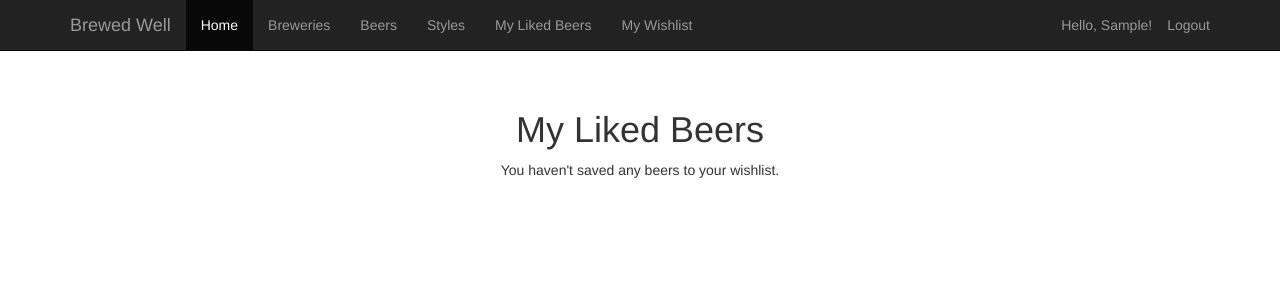
After one commit to sheeksav/brewedwell, a Django app: page /liked/ in a window 1280 px wide. The commit adds this page. Shown: the top 300 px of the page. Run offline with Django 3.2, Linux system fonts and the light colour scheme; the visitor is signed in with stand-in values (Sample User, id 1); data that the repository does not hold is empty; some libraries are stand-ins or nearby versions.

Commit message:
Added Liked Beers list.

```diff
--- a/brewedwell/urls.py
+++ b/brewedwell/urls.py
@@ -1,6 +1,7 @@
 from django.conf.urls import patterns, include, url
 from engine.views import HomeView, BreweryListView, BeerListView, BreweryDetailView, BeerDetailView, StyleListView, \
-StyleDetailView, LoginView, LogoutView, SignupView, WishListView, LikeBeerView, SaveBeerView, DislikeBeerView
+StyleDetailView, LoginView, LogoutView, SignupView, WishListView, LikeBeerView, SaveBeerView, DislikeBeerView, \
+LikedBeersListView
 
 from django.contrib import admin
 admin.autodiscover()
@@ -24,6 +25,7 @@ urlpatterns = patterns('',
     url(r'^styles/$', StyleListView.as_view(), name='style-list'),
     url(r'^styles/(?P<pk>\d+)/$', StyleDetailView.as_view(), name='style-detail'),
     url(r'^wishlist/$', WishListView.as_view(), name='wishlist'),
+    url(r'^liked/$', LikedBeersListView.as_view(), name='liked-beers-list'),
     url(r'^beers/like/(?P<pk>\d+)/$', LikeBeerView, name='like-beer'),
     url(r'^beers/save/(?P<pk>\d+)/$', SaveBeerView, name='save-beer'),
     url(r'^beers/dislike/(?P<pk>\d+)/$', DislikeBeerView, name='dislike-beer'),
--- a/engine/views.py
+++ b/engine/views.py
@@ -210,6 +210,21 @@ class WishListView(TemplateView):
         }
 
 
+class LikedBeersListView(TemplateView):
+    template_name = 'engine/liked.html'
+
+    @method_decorator(login_required)
+    def dispatch(self, request, *args, **kwargs):
+
+        return super(LikedBeersListView, self).dispatch(request, *args, **kwargs)
+
+    def get_context_data(self, **kwargs):
+        liked_beers_list = History.objects.filter(user=self.request.user, choice='LI')
+
+        return {
+            'liked_beers_list': liked_beers_list,
+        }
+
 
 def LikeBeerView(request, pk):
     if pk:
@@ -239,5 +254,7 @@ def DislikeBeerView(request, pk):
         b = Beer.objects.get(id=pk)
         b.dislikes += 1
         b.save()
+        h = History.objects.create(choice="DL", beer=b, user=request.user)
+        h.save()
 
     return redirect('beer-detail', pk)
--- a/templates/base.html
+++ b/templates/base.html
@@ -40,7 +40,8 @@
             <li><a href="{% url 'brewery-list' %}">Breweries</a></li>
             <li><a href="{% url 'beer-list' %}">Beers</a></li>
             <li><a href="{% url 'style-list' %}">Styles</a></li>
-            <li><a href="{% url 'wishlist' %}">Wishlist</a></li>
+            <li><a href="{% url 'liked-beers-list' %}">My Liked Beers</a></li>
+            <li><a href="{% url 'wishlist' %}">My Wishlist</a></li>
           </ul>
           <ul class="nav navbar-nav navbar-right">
           {% if user.is_authenticated %}
--- /dev/null
+++ b/templates/engine/liked.html
@@ -0,0 +1,32 @@
+{% extends 'base.html' %}
+
+{% block content %}
+
+<div class="container">
+
+    <div class="content-wrapper">
+
+
+        <h1>My Liked Beers</h1>
+
+        {% if liked_beers_list %}
+            <ul class="list-group">
+                {% for item in liked_beers_list %}
+                <li class="list-group-item">
+                    <a href="{% url 'brewery-detail' item.beer.brewery.id %}">{{ item.beer.brewery.name }}</a><br />
+                    <a href="{% url 'beer-detail' item.beer.id %}">{{ item.beer.name }}</a>
+                </li>
+                {% endfor %}
+            </ul>
+
+        {% else %}
+            <p>You haven't saved any beers to your wishlist.</p>
+        {% endif %}
+
+
+    </div> <!--/content-wrapper-->
+
+</div> <!--/container-->
+
+
+{% endblock %}
```
Also changed, not shown: templates/engine/disliked.html (added).
